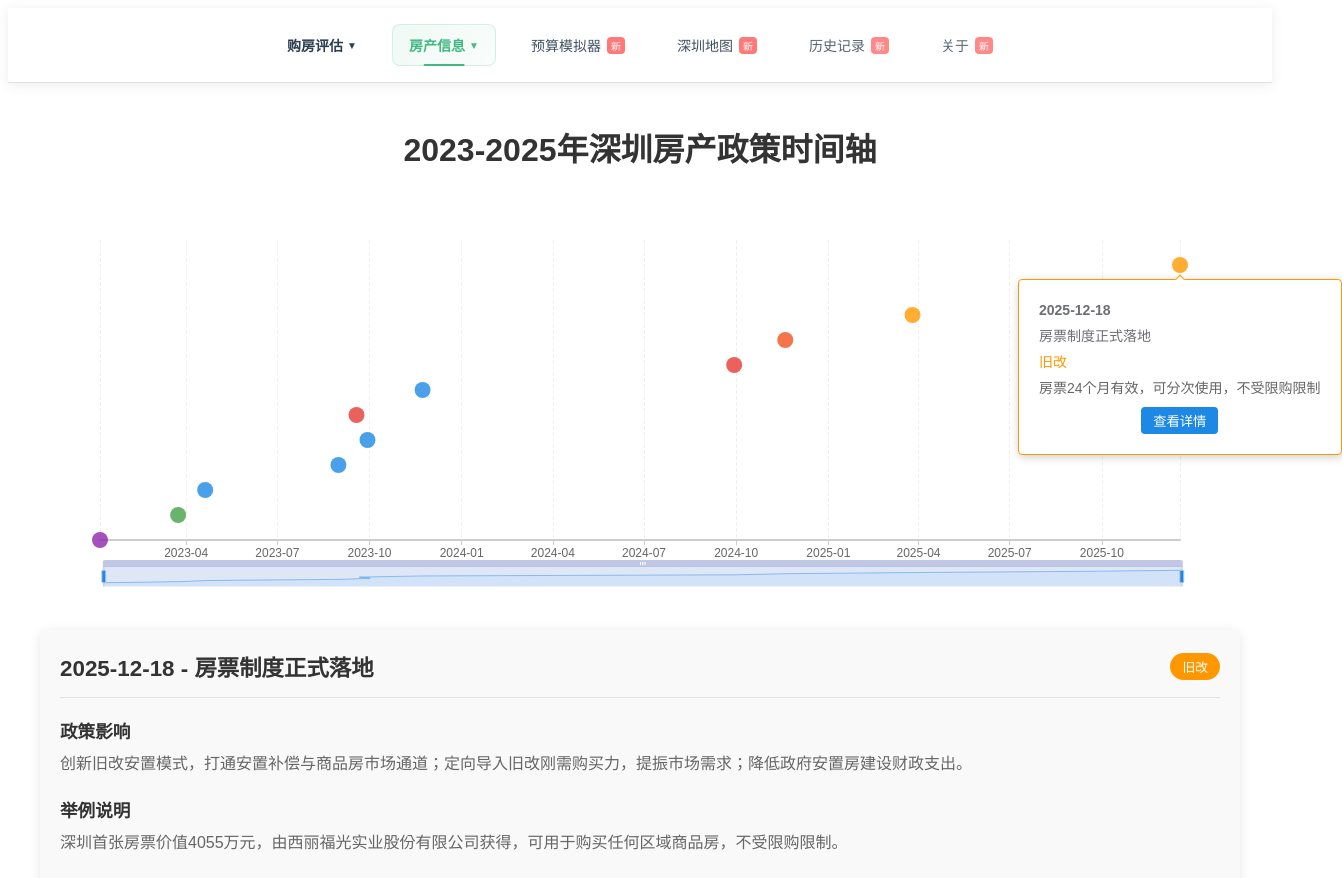
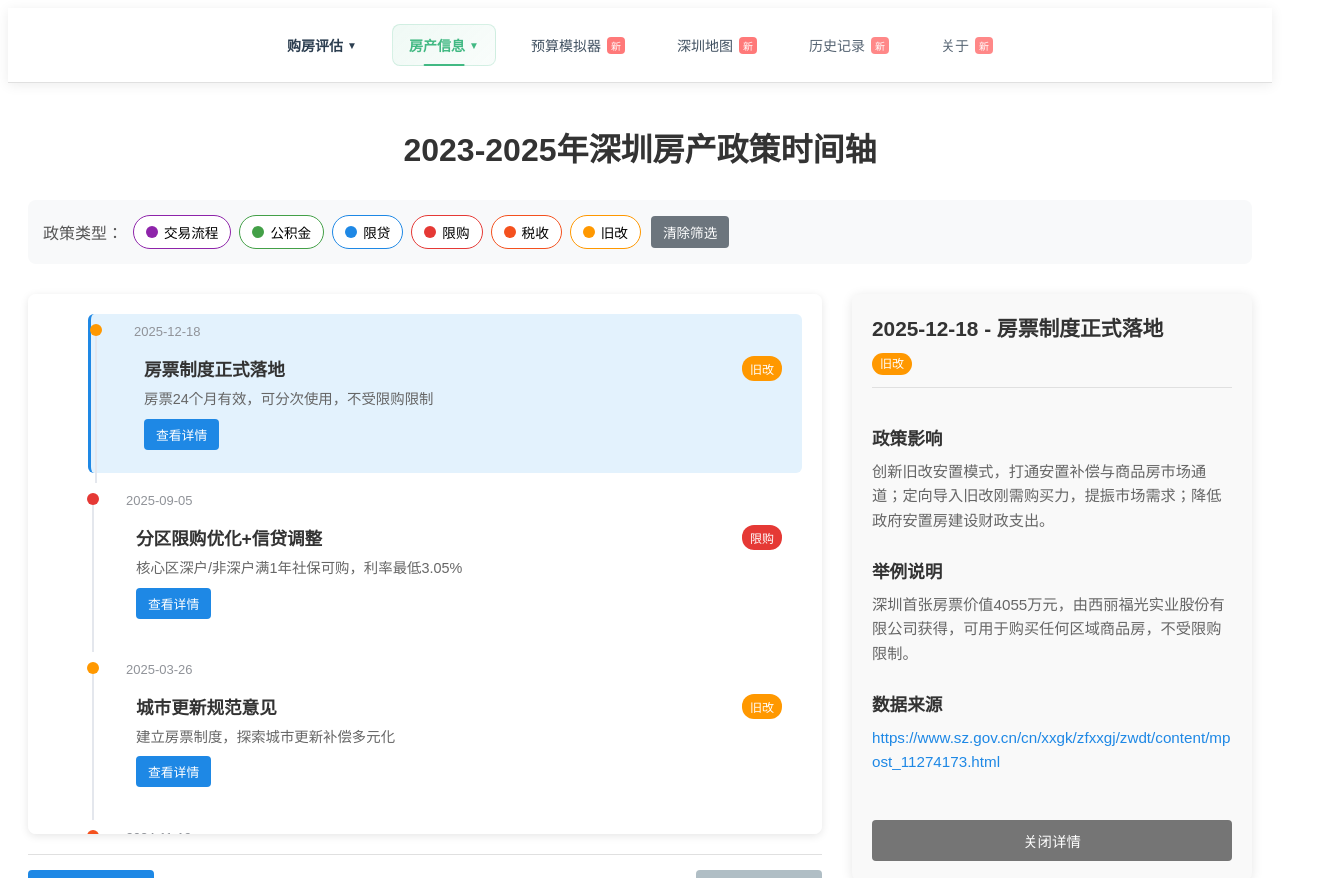
Before and after one commit to Benny66/home-buy-score, a Vue app: page /#/real-estate/policy in a window 1280 px wide. Shown: the top 878 px of the page, 1342 px wide, since content can reach past the window. Built offline with nearby package versions, Linux system fonts and the light colour scheme.

Commit message:
feat:时间线深圳房地产政策

```diff
--- a/src/views/policy.vue
+++ b/src/views/policy.vue
@@ -2,12 +2,82 @@
 <template>
   <div class="policy-page">
     <h1>2023-2025年深圳房产政策时间轴</h1>
-      <div class="policy-content">
-        <!-- 时间轴图表容器 -->
-        <div ref="chartRef" class="timeline-chart"></div>
+    <!-- 筛选控件 -->
+    <div class="filter-controls">
+      <div class="filter-group">
+        <span class="filter-label">政策类型：</span>
+        <div class="filter-tags">
+          <span
+            v-for="type in policyTypes"
+            :key="type"
+            class="filter-tag"
+            :class="{ active: activeTypes.includes(type) }"
+            @click="toggleFilter(type)"
+            :style="{ borderColor: getTagColor(type) }"
+          >
+            <span class="tag-color" :style="{ backgroundColor: getTagColor(type) }"></span>
+            {{ type }}
+          </span>
+        </div>
+        <button class="clear-filter" @click="clearFilters">清除筛选</button>
+      </div>
+    </div>
 
-        <!-- 详情面板 -->
-        <div class="detail-panel" v-if="selectedPolicy">
+    <!-- 主要内容区域 - 左右布局 -->
+    <div class="main-content">
+      <!-- 左侧时间线 -->
+      <div class="timeline-section">
+        <div class="timeline-container">
+          <el-timeline>
+            <el-timeline-item
+              v-for="(policy, index) in reversedPolicyData"
+              :key="policy.time"
+              :timestamp="policy.time"
+              :type="getTimelineType(policy.type)"
+              :color="getTagColor(policy.type)"
+              placement="top"
+              :hide-timestamp="false"
+              @click="selectPolicy(policy, reversedPolicyData.length - 1 - index)"
+              class="timeline-item"
+              :class="{ active: selectedPolicy && selectedPolicy.time === policy.time }"
+            >
+              <div class="timeline-content">
+                <div class="policy-header">
+                  <h3>{{ policy.title }}</h3>
+                  <span class="policy-tag" :style="{ backgroundColor: getTagColor(policy.type) }">
+                    {{ policy.type }}
+                  </span>
+                </div>
+                <p class="policy-summary">{{ policy.summary }}</p>
+                <button class="detail-btn" @click.stop="selectPolicy(policy, reversedPolicyData.length - 1 - index)">
+                  查看详情
+                </button>
+              </div>
+            </el-timeline-item>
+          </el-timeline>
+        </div>
+
+        <!-- 时间轴导航 -->
+        <div class="timeline-nav">
+          <button class="nav-btn" @click="navigateTimeline('prev')" :disabled="!canNavigatePrev">
+            <svg width="16" height="16" viewBox="0 0 24 24" fill="none" xmlns="http://www.w3.org/2000/svg">
+              <path d="M15 18L9 12L15 6" stroke="currentColor" stroke-width="2" stroke-linecap="round" stroke-linejoin="round"/>
+            </svg>
+            上一个政策
+          </button>
+          <span class="nav-info">当前显示: {{ currentPolicyIndex + 1 }} / {{ filteredPolicyData.length }}</span>
+          <button class="nav-btn" @click="navigateTimeline('next')" :disabled="!canNavigateNext">
+            下一个政策
+            <svg width="16" height="16" viewBox="0 0 24 24" fill="none" xmlns="http://www.w3.org/2000/svg">
+              <path d="M9 18L15 12L9 6" stroke="currentColor" stroke-width="2" stroke-linecap="round" stroke-linejoin="round"/>
+            </svg>
+          </button>
+        </div>
+      </div>
+
+      <!-- 右侧详情面板 -->
+      <div class="detail-section" v-if="selectedPolicy">
+        <div class="detail-panel">
           <div class="detail-header">
             <h2>{{ selectedPolicy.time }} - {{ selectedPolicy.title }}</h2>
             <span class="policy-tag" :style="{ backgroundColor: getTagColor(selectedPolicy.type) }">
@@ -15,15 +85,15 @@
             </span>
           </div>
           <div class="detail-content">
-            <div class="detail-section">
+            <div class="detail-item">
               <h3>政策影响</h3>
               <p>{{ selectedPolicy.impact }}</p>
             </div>
-            <div class="detail-section">
+            <div class="detail-item">
               <h3>举例说明</h3>
               <p>{{ selectedPolicy.example }}</p>
             </div>
-            <div class="detail-section">
+            <div class="detail-item">
               <h3>数据来源</h3>
               <p><a :href="selectedPolicy.source" target="_blank">{{ selectedPolicy.source }}</a></p>
             </div>
@@ -31,14 +101,25 @@
           <button class="close-btn" @click="selectedPolicy = null">关闭详情</button>
         </div>
       </div>
+
+      <!-- 移动端详情占位符 -->
+      <div class="mobile-detail-placeholder" v-if="!selectedPolicy && isMobile">
+        <div class="placeholder-content">
+          <svg width="48" height="48" viewBox="0 0 24 24" fill="none" xmlns="http://www.w3.org/2000/svg">
+            <path d="M12 16V12M12 8H12.01M22 12C22 17.5228 17.5228 22 12 22C6.47715 22 2 17.5228 2 12C2 6.47715 6.47715 2 12 2C17.5228 2 22 6.47715 22 12Z" stroke="#ccc" stroke-width="2" stroke-linecap="round" stroke-linejoin="round"/>
+          </svg>
+          <p>请选择一个政策查看详情</p>
+        </div>
+      </div>
+    </div>
   </div>
 </template>
 
 <script setup>
-  import { ref, onMounted, onUnmounted } from 'vue'
-  import * as echarts from 'echarts'
+import { ref, computed, onMounted, onUnmounted } from 'vue'
+import { ElTimeline, ElTimelineItem } from 'element-plus'
 
-  // 政策数据
+// 政策数据（保持不变）
 const policyData = [
   {
     time: '2023-01-05',
@@ -150,9 +231,30 @@
   }
 ]
 
-  const chartRef = ref(null)
 const selectedPolicy = ref(null)
-  let chartInstance = null
+const activeTypes = ref([])
+const currentPolicyIndex = ref(0)
+const isMobile = ref(false)
+
+// 计算属性
+const policyTypes = computed(() => {
+  return [...new Set(policyData.map(policy => policy.type))]
+})
+
+const filteredPolicyData = computed(() => {
+  if (activeTypes.value.length === 0) {
+    return policyData
+  }
+  return policyData.filter(policy => activeTypes.value.includes(policy.type))
+})
+
+// 新增：倒序显示的政策数据
+const reversedPolicyData = computed(() => {
+  return [...filteredPolicyData.value].reverse()
+})
+
+const canNavigatePrev = computed(() => currentPolicyIndex.value > 0)
+const canNavigateNext = computed(() => currentPolicyIndex.value < filteredPolicyData.value.length - 1)
 
 // 政策类型颜色映射
 const getTagColor = (type) => {
@@ -167,161 +269,115 @@
   return colorMap[type] || '#757575'
 }
 
-  // 初始化图表
-  const initChart = () => {
-    if (!chartRef.value) return
+// 获取时间线类型
+const getTimelineType = (type) => {
+  const typeMap = {
+    '限购': 'primary',
+    '限贷': 'success',
+    '公积金': 'warning',
+    '旧改': 'danger',
+    '交易流程': 'info',
+    '税收': 'primary'
+  }
+  return typeMap[type] || 'primary'
+}
 
-    chartInstance = echarts.init(chartRef.value)
+// 检测移动端
+const checkMobile = () => {
+  isMobile.value = window.innerWidth <= 768
+}
 
-    // 处理数据格式
-    const seriesData = policyData.map((item, index) => {
-      return {
-        name: item.title,
-        value: [item.time, index, item.summary, item.type],
-        itemStyle: {
-          color: getTagColor(item.type)
+// 筛选功能
+const toggleFilter = (type) => {
+  const index = activeTypes.value.indexOf(type)
+  if (index > -1) {
+    activeTypes.value.splice(index, 1)
+  } else {
+    activeTypes.value.push(type)
+  }
+  // 重置选中状态
+  currentPolicyIndex.value = 0
+  if (filteredPolicyData.value.length > 0) {
+    selectedPolicy.value = filteredPolicyData.value[0]
+  } else {
+    selectedPolicy.value = null
   }
 }
-    })
 
-    const option = {
-      tooltip: {
-        trigger: 'item',
-        formatter: function(params) {
-          const policy = policyData[params.data.value[1]]
-          return `
-            <div style="padding: 10px; max-width: 300px;">
-              <div style="font-weight: bold; margin-bottom: 5px;">${policy.time}</div>
-              <div style="margin-bottom: 5px;">${policy.title}</div>
-              <div style="color: ${getTagColor(policy.type)}; margin-bottom: 5px;">${policy.type}</div>
-              <div style="color: #666;">${policy.summary}</div>
-              <div style="margin-top: 8px; text-align: center;">
-                <button style="background: #1E88E5; color: white; border: none; padding: 4px 12px; border-radius: 4px; cursor: pointer;">
-                  查看详情
-                </button>
-              </div>
-            </div>
-          `
-        }
-      },
-      grid: {
-        left: '5%',
-        right: '5%',
-        bottom: '15%',
-        top: '10%'
-      },
-      xAxis: {
-        type: 'time',
-        axisLine: {
-          lineStyle: {
-            color: '#ccc',
-            width: 2
-          }
-        },
-        axisLabel: {
-          color: '#666',
-          formatter: function(value) {
-            const date = new Date(value)
-            return `${date.getFullYear()}-${(date.getMonth() + 1).toString().padStart(2, '0')}`
-          }
-        },
-        splitLine: {
-          show: true,
-          lineStyle: {
-            color: '#f0f0f0',
-            type: 'dashed'
+const clearFilters = () => {
+  activeTypes.value = []
+  currentPolicyIndex.value = 0
+  if (filteredPolicyData.value.length > 0) {
+    selectedPolicy.value = filteredPolicyData.value[0]
+  } else {
+    selectedPolicy.value = null
   }
 }
-      },
-      yAxis: {
-        type: 'value',
-        show: false
-      },
-      dataZoom: [
-        {
-          type: 'slider',
-          xAxisIndex: 0,
-          filterMode: 'filter',
-          bottom: '5%',
-          height: 20,
-          borderColor: 'transparent',
-          backgroundColor: '#f5f5f5',
-          dataBackground: {
-            lineStyle: { color: '#ccc' },
-            areaStyle: { color: '#e0e0e0' }
-          },
-          selectedDataBackground: {
-            lineStyle: { color: '#1E88E5' },
-            areaStyle: { color: '#bbdefb' }
-          },
-          handleStyle: {
-            color: '#1E88E5'
-          },
-          textStyle: {
-            color: '#666'
+
+// 选择政策
+const selectPolicy = (policy, index) => {
+  selectedPolicy.value = policy
+  currentPolicyIndex.value = index
+  // 移动端滚动到详情区域
+  if (isMobile.value) {
+    setTimeout(() => {
+      const detailSection = document.querySelector('.detail-section')
+      if (detailSection) {
+        detailSection.scrollIntoView({ behavior: 'smooth' })
+      }
+    }, 100)
   }
 }
-      ],
-      series: [
-        {
-          type: 'scatter',
-          symbolSize: 16,
-          data: seriesData,
-          emphasis: {
-            itemStyle: {
-              shadowBlur: 10,
-              shadowColor: 'rgba(0, 0, 0, 0.5)'
-            }
-          }
-        }
-      ]
+
+// 时间轴导航
+const navigateTimeline = (direction) => {
+  if (direction === 'prev' && canNavigatePrev.value) {
+    currentPolicyIndex.value--
+  } else if (direction === 'next' && canNavigateNext.value) {
+    currentPolicyIndex.value++
   }
 
-    chartInstance.setOption(option)
+  // 更新选中的政策
+  selectedPolicy.value = filteredPolicyData.value[currentPolicyIndex.value]
 
-    // 添加点击事件
-    chartInstance.on('click', (params) => {
-      if (params.componentType === 'series') {
-        selectedPolicy.value = policyData[params.data.value[1]]
+  // 滚动到选中的时间线项
+  scrollToSelectedItem()
 }
+
+// 滚动到选中的时间线项
+const scrollToSelectedItem = () => {
+  const selectedItem = document.querySelector('.timeline-item.active')
+  if (selectedItem) {
+    selectedItem.scrollIntoView({
+      behavior: 'smooth',
+      block: 'nearest'
     })
-
-    // 默认显示最后一个政策内容
-    selectedPolicy.value = policyData[policyData.length - 1]
-
-    // 默认定位到最后一个政策
-    const lastIndex = policyData.length - 1
-    setTimeout(() => {
-      chartInstance.dispatchAction({
-        type: 'showTip',
-        seriesIndex: 0,
-        dataIndex: lastIndex
-      })
-    }, 500)
-  }
-  // 响应式调整
-  const handleResize = () => {
-    if (chartInstance) {
-      chartInstance.resize()
   }
 }
 
 onMounted(() => {
-    initChart()
-    window.addEventListener('resize', handleResize)
+  // 检测移动端
+  checkMobile()
+  window.addEventListener('resize', checkMobile)
+
+  // 默认显示最新的政策（倒序后的第一个）
+  selectedPolicy.value = filteredPolicyData.value[filteredPolicyData.value.length - 1]
+  currentPolicyIndex.value = filteredPolicyData.value.length - 1
+
+  // 延迟滚动到选中的项
+  setTimeout(() => {
+    scrollToSelectedItem()
+  }, 100)
 })
 
 onUnmounted(() => {
-    if (chartInstance) {
-      chartInstance.dispose()
-    }
-    window.removeEventListener('resize', handleResize)
+  window.removeEventListener('resize', checkMobile)
 })
 </script>
 
 <style scoped>
 .policy-page {
-    max-width: 1200px;
+  max-width: 1400px;
   margin: 0 auto;
   padding: 20px;
   font-family: 'PingFang SC', 'Microsoft YaHei', sans-serif;
@@ -334,14 +390,170 @@
   font-weight: 600;
 }
 
-  .policy-content {
-    margin-top: 20px;
+/* 筛选控件样式 */
+.filter-controls {
+  margin-bottom: 30px;
+  padding: 15px;
+  background: #f8f9fa;
+  border-radius: 8px;
 }
 
-  .timeline-chart {
-    width: 100%;
-    height: 400px;
-    margin-bottom: 30px;
+.filter-group {
+  display: flex;
+  align-items: center;
+  flex-wrap: wrap;
+  gap: 10px;
+}
+
+.filter-label {
+  font-weight: 500;
+  color: #555;
+  white-space: nowrap;
+}
+
+.filter-tags {
+  display: flex;
+  flex-wrap: wrap;
+  gap: 8px;
+}
+
+.filter-tag {
+  display: flex;
+  align-items: center;
+  padding: 6px 12px;
+  border: 1px solid;
+  border-radius: 20px;
+  font-size: 0.85rem;
+  cursor: pointer;
+  transition: all 0.3s ease;
+  background: white;
+}
+
+.filter-tag.active {
+  background: #f0f7ff;
+  font-weight: 500;
+}
+
+.tag-color {
+  width: 12px;
+  height: 12px;
+  border-radius: 50%;
+  margin-right: 6px;
+}
+
+.clear-filter {
+  background: #6c757d;
+  color: white;
+  border: none;
+  padding: 6px 12px;
+  border-radius: 4px;
+  font-size: 0.85rem;
+  cursor: pointer;
+  transition: background 0.3s;
+}
+
+.clear-filter:hover {
+  background: #5a6268;
+}
+
+/* 主要内容区域 - 左右布局 */
+.main-content {
+  display: flex;
+  gap: 30px;
+  min-height: 600px;
+}
+
+/* 左侧时间线区域 */
+.timeline-section {
+  flex: 1;
+  min-width: 0;
+}
+
+.timeline-container {
+  max-height: 500px;
+  overflow-y: auto;
+  padding: 20px;
+  background: #fff;
+  border-radius: 8px;
+  box-shadow: 0 2px 8px rgba(0, 0, 0, 0.1);
+  margin-bottom: 20px;
+}
+
+.timeline-item {
+  cursor: pointer;
+  transition: all 0.3s ease;
+  padding: 10px;
+  border-radius: 6px;
+  margin-bottom: 10px;
+}
+
+.timeline-item:hover {
+  background: #f5f7fa;
+}
+
+.timeline-item.active {
+  background: #e3f2fd;
+  border-left: 3px solid #1E88E5;
+  padding-left: 15px;
+}
+
+.timeline-content {
+  padding: 10px;
+}
+
+.policy-header {
+  display: flex;
+  justify-content: space-between;
+  align-items: center;
+  margin-bottom: 8px;
+}
+
+.policy-header h3 {
+  margin: 0;
+  color: #333;
+  font-size: 1.1rem;
+  flex: 1;
+  margin-right: 10px;
+}
+
+.policy-tag {
+  color: white;
+  padding: 4px 8px;
+  border-radius: 12px;
+  font-size: 0.75rem;
+  font-weight: 500;
+  white-space: nowrap;
+}
+
+.policy-summary {
+  color: #666;
+  margin: 8px 0;
+  line-height: 1.5;
+  font-size: 0.9rem;
+}
+
+.detail-btn {
+  background: #1E88E5;
+  color: white;
+  border: none;
+  padding: 6px 12px;
+  border-radius: 4px;
+  font-size: 0.8rem;
+  cursor: pointer;
+  transition: background 0.3s;
+}
+
+.detail-btn:hover {
+  background: #1565C0;
+}
+
+/* 右侧详情区域 */
+.detail-section {
+  flex: 0 0 400px;
+  position: sticky;
+  top: 20px;
+  height: fit-content;
+  max-height: calc(100vh - 100px);
 }
 
 .detail-panel {
@@ -349,13 +561,12 @@
   border-radius: 8px;
   padding: 20px;
   box-shadow: 0 2px 12px rgba(0, 0, 0, 0.1);
-    margin-top: 20px;
+  height: 100%;
+  display: flex;
+  flex-direction: column;
 }
 
 .detail-header {
-    display: flex;
-    justify-content: space-between;
-    align-items: center;
   margin-bottom: 20px;
   border-bottom: 1px solid #e0e0e0;
   padding-bottom: 15px;
@@ -363,40 +574,41 @@
 
 .detail-header h2 {
   color: #333;
-    margin: 0;
-    font-size: 1.4rem;
+  margin: 0 0 10px 0;
+  font-size: 1.3rem;
+  line-height: 1.4;
 }
 
-  .policy-tag {
-    color: white;
-    padding: 4px 12px;
-    border-radius: 16px;
-    font-size: 0.8rem;
-    font-weight: 500;
+.detail-content {
+  flex: 1;
+  overflow-y: auto;
 }
 
-  .detail-section {
-    margin-bottom: 20px;
+.detail-item {
+  margin-bottom: 25px;
 }
 
-  .detail-section h3 {
+.detail-item h3 {
   color: #333;
-    margin-bottom: 8px;
+  margin-bottom: 10px;
   font-size: 1.1rem;
+  font-weight: 600;
 }
 
-  .detail-section p {
+.detail-item p {
   color: #666;
   line-height: 1.6;
   margin: 0;
+  font-size: 0.95rem;
 }
 
-  .detail-section a {
+.detail-item a {
   color: #1E88E5;
   text-decoration: none;
+  word-break: break-all;
 }
 
-  .detail-section a:hover {
+.detail-item a:hover {
   text-decoration: underline;
 }
 
@@ -404,34 +616,156 @@
   background: #757575;
   color: white;
   border: none;
-    padding: 8px 16px;
+  padding: 10px 16px;
   border-radius: 4px;
   cursor: pointer;
   font-size: 0.9rem;
-    margin-top: 10px;
+  margin-top: 20px;
+  width: 100%;
 }
 
 .close-btn:hover {
   background: #616161;
 }
 
-  /* 响应式设计 */
+/* 移动端详情占位符 */
+.mobile-detail-placeholder {
+  display: none;
+  background: #f9f9f9;
+  border-radius: 8px;
+  padding: 40px 20px;
+  text-align: center;
+  color: #999;
+}
+
+.placeholder-content svg {
+  margin-bottom: 15px;
+}
+
+.placeholder-content p {
+  margin: 0;
+  font-size: 1rem;
+}
+
+/* 时间轴导航样式 */
+.timeline-nav {
+  display: flex;
+  justify-content: space-between;
+  align-items: center;
+  padding: 15px 0;
+  border-top: 1px solid #e0e0e0;
+}
+
+.nav-btn {
+  display: flex;
+  align-items: center;
+  gap: 6px;
+  background: #1E88E5;
+  color: white;
+  border: none;
+  padding: 8px 16px;
+  border-radius: 4px;
+  cursor: pointer;
+  font-size: 0.9rem;
+  transition: background 0.3s;
+}
+
+.nav-btn:disabled {
+  background: #b0bec5;
+  cursor: not-allowed;
+}
+
+.nav-btn:not(:disabled):hover {
+  background: #1565C0;
+}
+
+.nav-info {
+  color: #666;
+  font-size: 0.9rem;
+}
+
+/* 响应式设计 - 移动端 */
 @media (max-width: 768px) {
   .policy-page {
     padding: 10px;
   }
 
-    .timeline-chart {
-      height: 300px;
+  .main-content {
+    flex-direction: column;
+    gap: 20px;
   }
 
-    .detail-header {
+  .timeline-section {
+    order: 1;
+  }
+
+  .detail-section {
+    flex: none;
+    position: static;
+    max-height: none;
+    order: 2;
+    display: block !important;
+  }
+
+  .mobile-detail-placeholder {
+    display: flex;
+    align-items: center;
+    justify-content: center;
+    order: 2;
+  }
+
+  .timeline-container {
+    max-height: 400px;
+    padding: 15px;
+  }
+
+  .policy-header {
     flex-direction: column;
     align-items: flex-start;
   }
 
-    .policy-tag {
-      margin-top: 10px;
+  .policy-header h3 {
+    margin-right: 0;
+    margin-bottom: 8px;
+  }
+
+  .filter-group {
+    flex-direction: column;
+    align-items: flex-start;
+  }
+
+  .filter-tags {
+    margin: 10px 0;
+  }
+
+  .timeline-nav {
+    flex-direction: column;
+    gap: 10px;
+    text-align: center;
+  }
+
+  .nav-btn {
+    width: 100%;
+    justify-content: center;
+  }
+
+  .detail-panel {
+    padding: 15px;
+  }
+
+  .detail-header h2 {
+    font-size: 1.2rem;
+  }
+}
+
+/* 中等屏幕适配 */
+@media (max-width: 1024px) {
+  .main-content {
+    gap: 20px;
+  }
+
+  .detail-section {
+    flex: 0 0 350px;
   }
 }
 </style>
```
Lines whose indentation alone changed are shown as unchanged.
